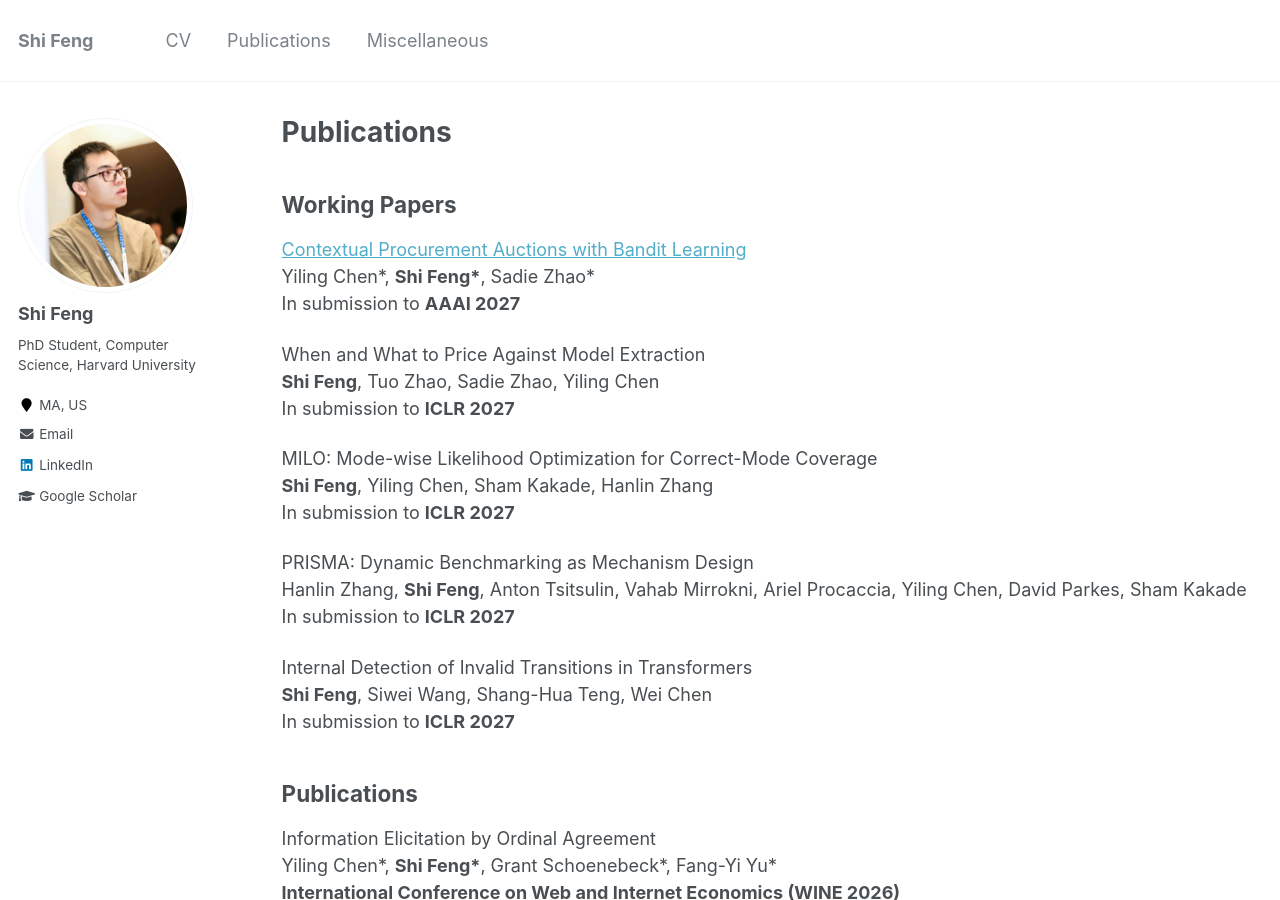
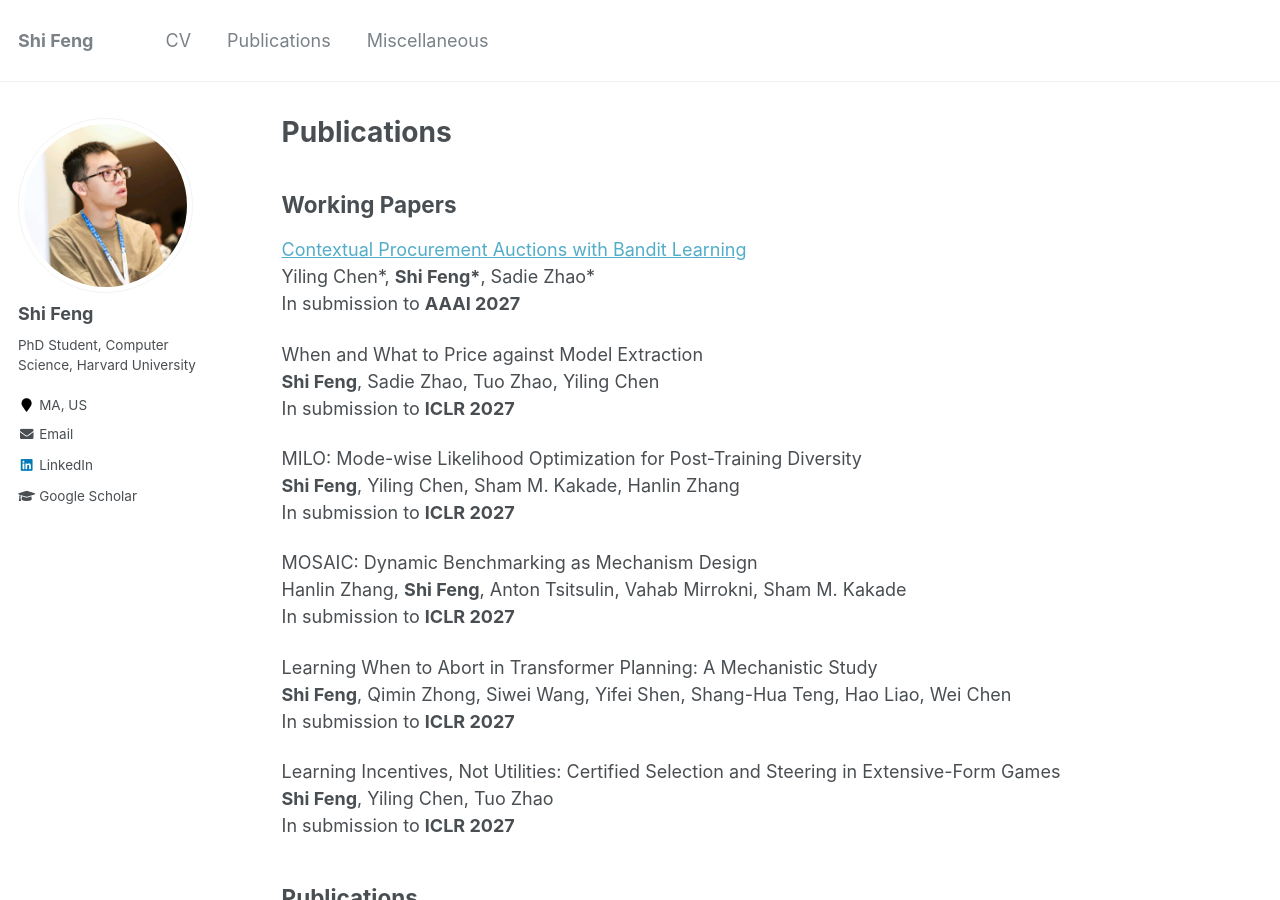
Before and after one commit to fengtony686/fengshi.link, a Jekyll site: the page built from _pages/publications.md, in a window 1280 px wide and 900 px high. Built offline with Jekyll 4.4.1, drawn with Linux system fonts in a browser that asks for light colours.

Commit message:
Update ICLR 2027 submission metadata and CV

```diff
--- a/_pages/publications.md
+++ b/_pages/publications.md
@@ -21,20 +21,24 @@ author_profile: true
 Yiling Chen\*, **Shi Feng\***, Sadie Zhao\*\\
 In submission to **AAAI 2027**
 
-When and What to Price Against Model Extraction\\
-**Shi Feng**, Tuo Zhao, Sadie Zhao, Yiling Chen\\
+When and What to Price against Model Extraction\\
+**Shi Feng**, Sadie Zhao, Tuo Zhao, Yiling Chen\\
 In submission to **ICLR 2027**
 
-MILO: Mode-wise Likelihood Optimization for Correct-Mode Coverage\\
-**Shi Feng**, Yiling Chen, Sham Kakade, Hanlin Zhang\\
+MILO: Mode-wise Likelihood Optimization for Post-Training Diversity\\
+**Shi Feng**, Yiling Chen, Sham M. Kakade, Hanlin Zhang\\
 In submission to **ICLR 2027**
 
-PRISMA: Dynamic Benchmarking as Mechanism Design\\
-Hanlin Zhang, **Shi Feng**, Anton Tsitsulin, Vahab Mirrokni, Ariel Procaccia, Yiling Chen, David Parkes, Sham Kakade\\
+MOSAIC: Dynamic Benchmarking as Mechanism Design\\
+Hanlin Zhang, **Shi Feng**, Anton Tsitsulin, Vahab Mirrokni, Sham M. Kakade\\
 In submission to **ICLR 2027**
 
-Internal Detection of Invalid Transitions in Transformers\\
-**Shi Feng**, Siwei Wang, Shang-Hua Teng, Wei Chen\\
+Learning When to Abort in Transformer Planning: A Mechanistic Study\\
+**Shi Feng**, Qimin Zhong, Siwei Wang, Yifei Shen, Shang-Hua Teng, Hao Liao, Wei Chen\\
+In submission to **ICLR 2027**
+
+Learning Incentives, Not Utilities: Certified Selection and Steering in Extensive-Form Games\\
+**Shi Feng**, Yiling Chen, Tuo Zhao\\
 In submission to **ICLR 2027**
 
 ## Publications
```
Also changed, not shown: 1 other file.
